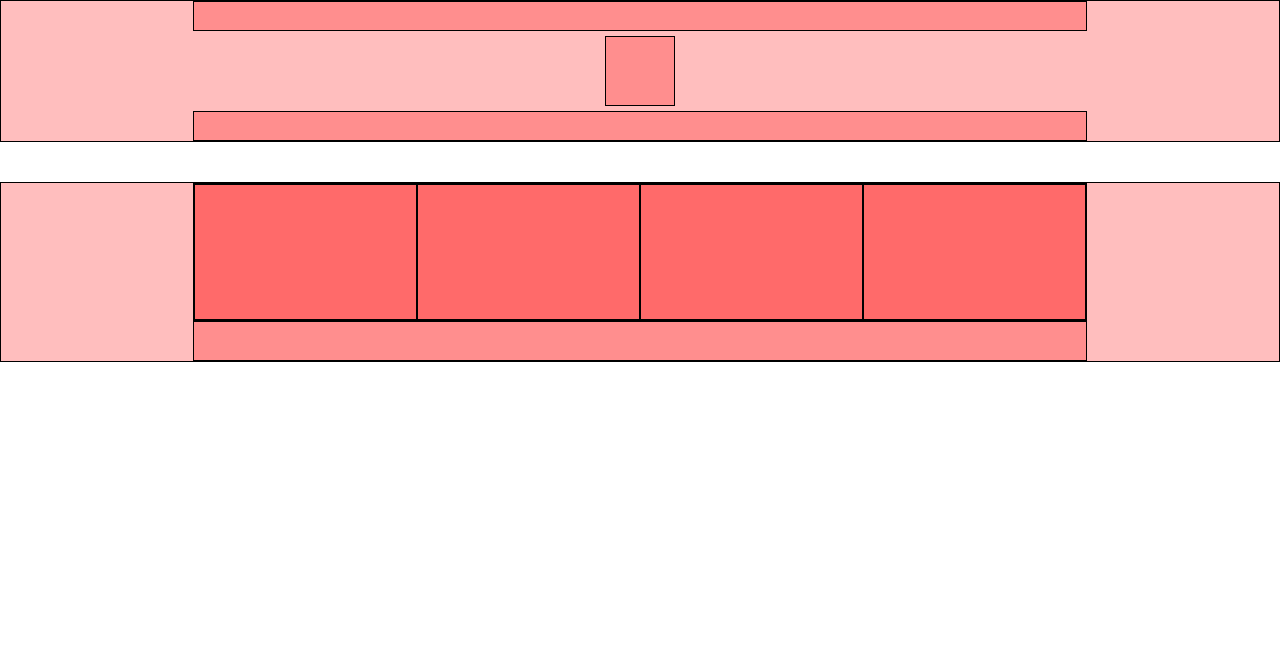
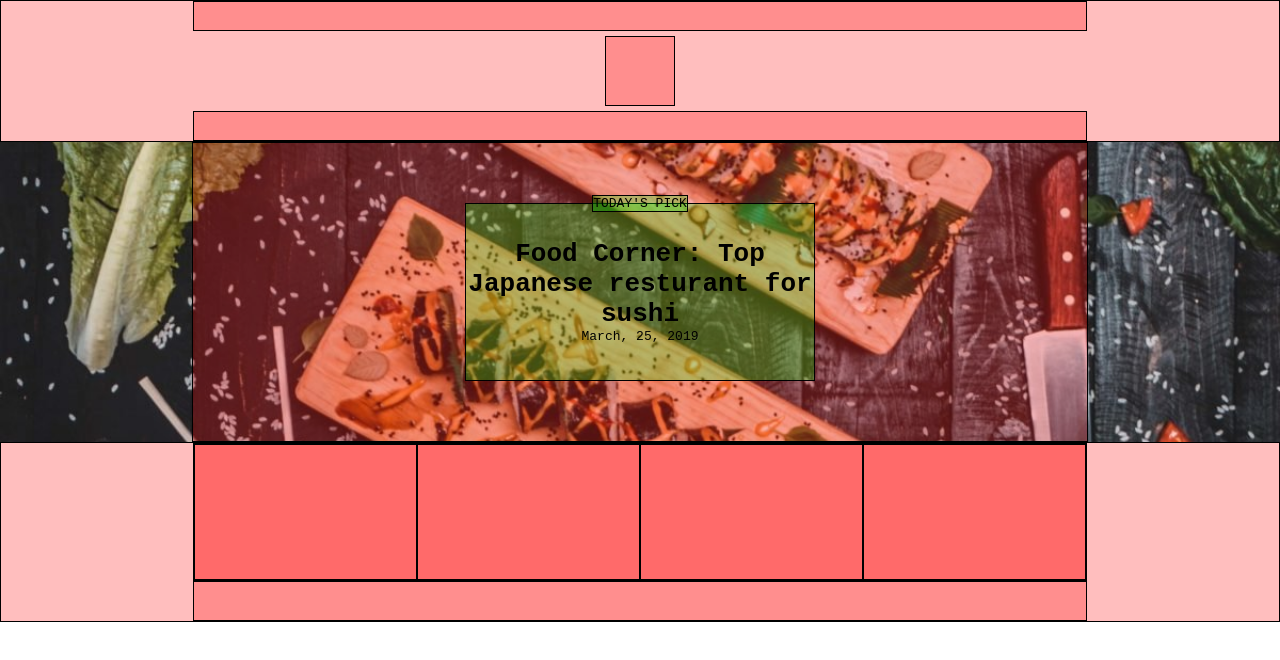
Before and after one commit to CarloDM/proj-html-vuejs, a Vue app: page / in a window 1280 px wide. Shown: the top 660 px of the page. Built offline with nearby package versions, Linux system fonts and the light colour scheme.

Commit message:
jumbotron layout

```diff
--- a/index.html
+++ b/index.html
@@ -3,7 +3,7 @@
   <head>
     <meta charset="UTF-8" />
     <meta name="viewport" content="width=device-width, initial-scale=1.0" />
-    <title>Food</title>
+    <title>Avada Food</title>
   </head>
   <body>
     <div id="app"></div>
--- a/src/components/main.vue
+++ b/src/components/main.vue
@@ -1,19 +1,33 @@
 <script>
+import Jumbotron from './partials/jumbotron.vue';
+import FoodieJournal from './partials/foodie-journal.vue';
+import PopularRecipes from './partials/popular-recipes.vue';
+import CulinaryCollection from './partials/culinary-collection.vue';
+import FarmToTable from './partials/farm-to-table.vue';
+import CtaSubscribe from './partials/cta-subscribe.vue';
 export default {
   name:'Main',
+  components: {
+    Jumbotron,
+    FoodieJournal,
+    PopularRecipes,
+    CulinaryCollection,
+    FarmToTable,
+    CtaSubscribe
+  }
 }
 </script>
 
 <template>
   <main>
-    <div class="my_container">
+    <div class="">
 
-      <div id="jumbotron"></div>
-      <div id="foodie-journal"></div>
-      <div id="popular-recipes"></div>
-      <div id="culinary-collection"></div>
-      <div id="farm-to-table"></div>
-      <div id="cta-subscribe"></div>
+      <Jumbotron          id="jumbotron"          ></Jumbotron>
+      <FoodieJournal      id="foodie-journal"     ></FoodieJournal>
+      <PopularRecipes     id="popular-recipes"    ></PopularRecipes>
+      <CulinaryCollection id="culinary-collection"></CulinaryCollection>
+      <FarmToTable        id="farm-to-table"      ></FarmToTable>
+      <CtaSubscribe       id="cta-subscribe"      ></CtaSubscribe>
 
     </div>
   </main>
--- /dev/null
+++ b/src/components/partials/cta-subscribe.vue
@@ -0,0 +1,15 @@
+<script>
+export default {
+  name:'jumbotron',
+
+}
+</script>
+
+<template>
+
+</template>
+
+
+<style>
+
+</style>
--- /dev/null
+++ b/src/components/partials/culinary-collection.vue
@@ -0,0 +1,15 @@
+<script>
+export default {
+  name:'jumbotron',
+
+}
+</script>
+
+<template>
+
+</template>
+
+
+<style>
+
+</style>
--- /dev/null
+++ b/src/components/partials/farm-to-table.vue
@@ -0,0 +1,15 @@
+<script>
+export default {
+  name:'jumbotron',
+
+}
+</script>
+
+<template>
+
+</template>
+
+
+<style>
+
+</style>
--- /dev/null
+++ b/src/components/partials/foodie-journal.vue
@@ -0,0 +1,15 @@
+<script>
+export default {
+  name:'jumbotron',
+
+}
+</script>
+
+<template>
+
+</template>
+
+
+<style>
+
+</style>
--- /dev/null
+++ b/src/components/partials/jumbotron.vue
@@ -0,0 +1,57 @@
+<script>
+export default {
+  name:'jumbotron',
+
+}
+</script>
+
+<template>
+  <div class="jumbotron">
+    <div class="my_container debug">
+
+      <div class="card debug2">
+        <span class="top debug2">TODAY'S PICK</span>
+        <h1>Food Corner: Top Japanese resturant for sushi</h1>
+        <span class="date">March, 25, 2019</span>
+      </div>
+
+    </div>
+  </div>
+</template>
+
+
+<style lang="scss" scoped>
+
+  .jumbotron{
+    width: 100%;
+    height: 300px;
+    background-image: url(../../assets/img/single-post-img3-1200x790.jpg);
+    background-position: center;
+    background-repeat: no-repeat;
+    background-size: cover;
+    display: flex;
+    justify-content: center;
+
+    .my_container{
+      display: flex;
+      justify-content: center;
+      align-items: center;
+      .card{
+        position: relative;
+        display: flex;
+        flex-direction: column;
+        justify-content: center;
+        align-items: center;
+        width: 350px;
+        height: 60%;
+        text-align: center;
+
+        .top{
+          display: inline-block;
+          position: absolute;
+          top: -9px;
+        }
+      }
+    }
+  }
+</style>
--- /dev/null
+++ b/src/components/partials/popular-recipes.vue
@@ -0,0 +1,15 @@
+<script>
+export default {
+  name:'jumbotron',
+
+}
+</script>
+
+<template>
+
+</template>
+
+
+<style>
+
+</style>
```
Also changed, not shown: src/components/singleComponents/PhotoCard.vue (added).
